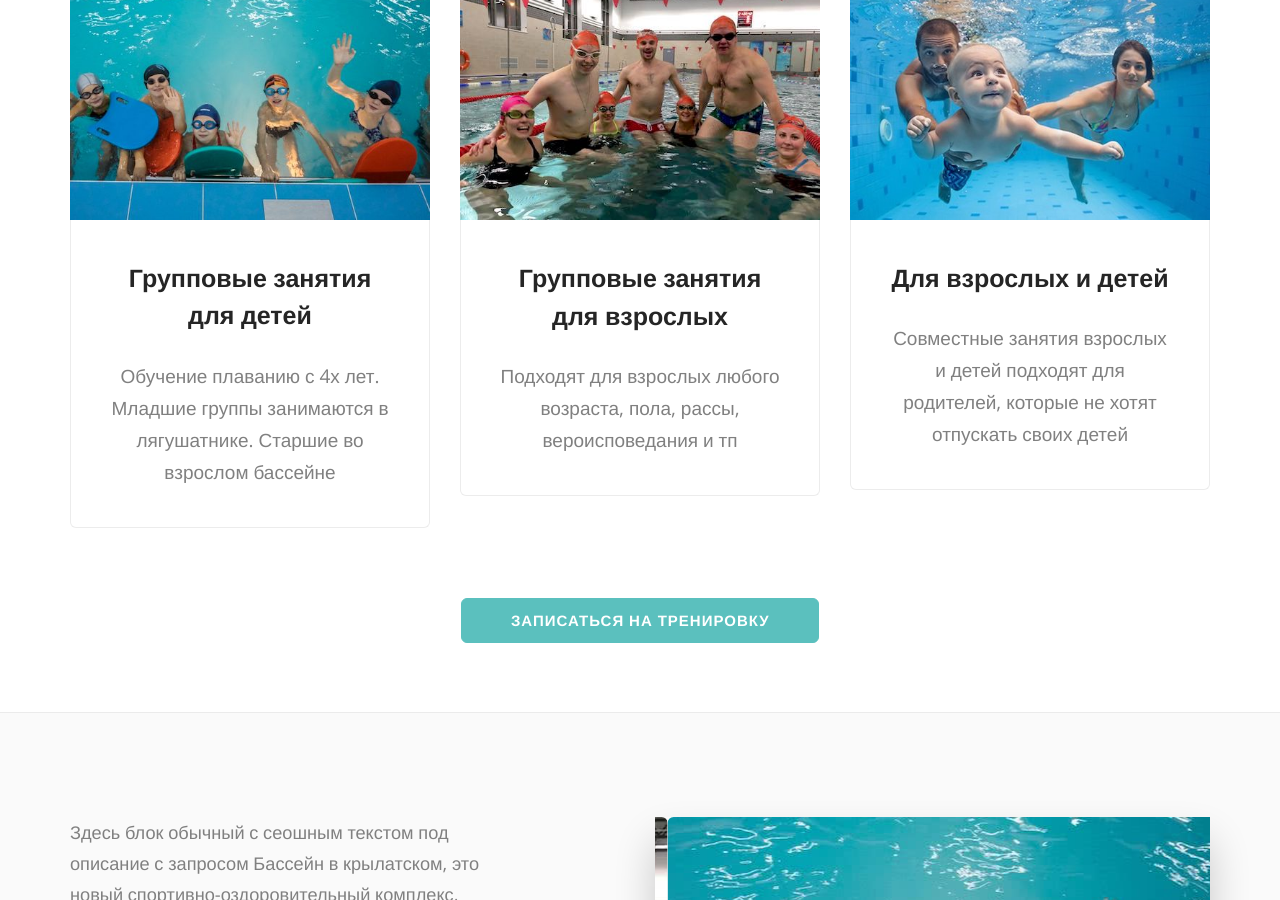
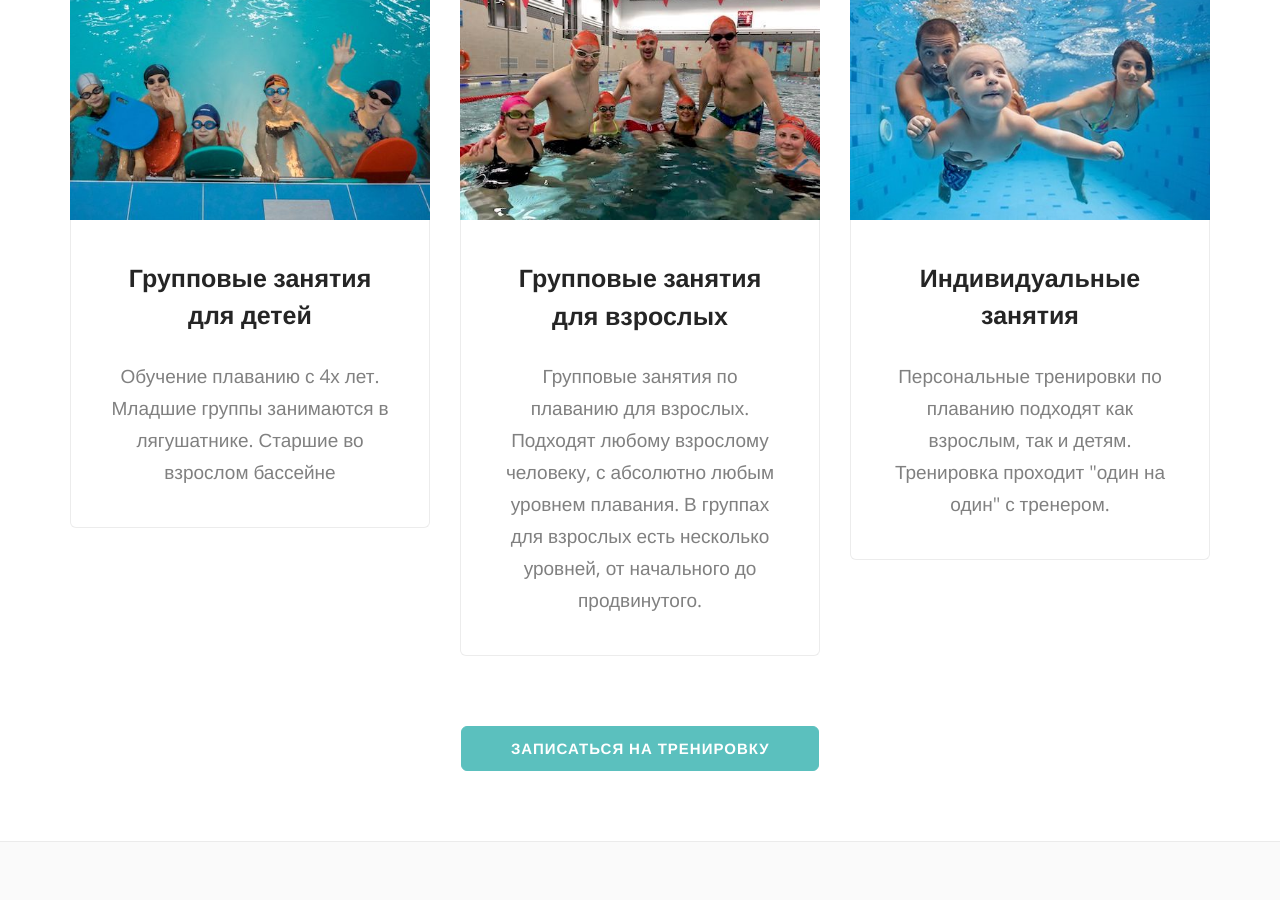
Before and after one commit to zhukovsp/bvk, a Jekyll site: the page built from index.md, in a window 1280 px wide and 900 px high, scrolled down 1176 px. Built offline with Jekyll 4.4.1, drawn with Linux system fonts in a browser that asks for light colours.

Commit message:
Updated Index

```diff
--- a/index.md
+++ b/index.md
@@ -13,11 +13,13 @@ section_2_subtitle_1: Групповые занятия для  детей
 section_2_desc_1: Обучение плаванию с 4х лет. Младшие группы занимаются в лягушатнике.
   Старшие во взрослом бассейне
 section_2_subtitle_2: Групповые занятия для взрослых
-section_2_desc_2: Подходят для взрослых любого возраста, пола, рассы, вероисповедания
-  и тп
-section_2_subtitle_3: Для взрослых и детей
-section_2_desc_3: Совместные занятия взрослых и детей подходят для родителей, которые
-  не хотят отпускать своих детей
+section_2_desc_2: |-
+  Групповые занятия по плаванию для взрослых.
+  Подходят любому взрослому человеку, с абсолютно любым уровнем плавания.
+  В группах для взрослых есть несколько уровней, от начального до продвинутого.
+section_2_subtitle_3: Индивидуальные занятия
+section_2_desc_3: Персональные тренировки по плаванию подходят как взрослым, так и
+  детям. Тренировка проходит "один на один" с тренером.
 section_2_button: Записаться на тренировку
 section_3_text: |-
   Здесь блок обычный с сеошным текстом под описание с запросом Бассейн в крылатском, это
```
